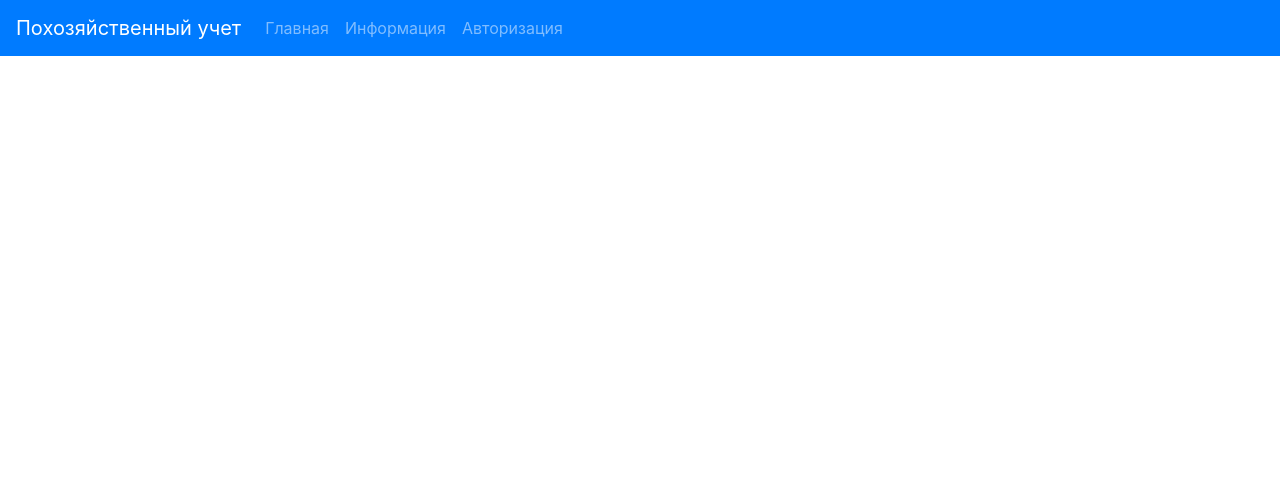
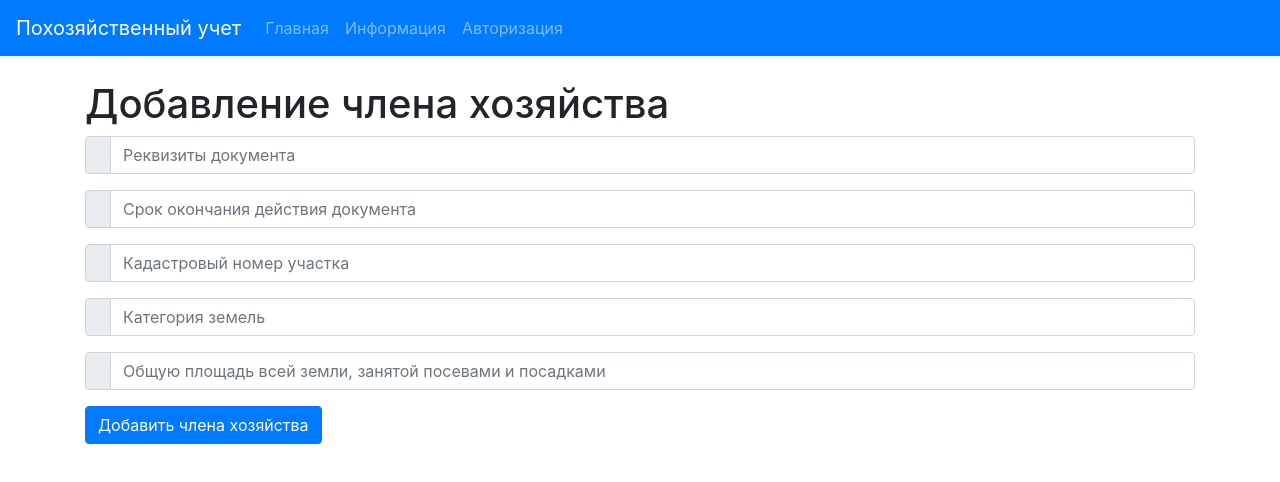
Before and after one commit to Goncharov-Egor/RespTiva, a React (Create React App) app in the folder tets/: page /AddLand/1/1/1 in a window 1280 px wide. Shown: the top 482 px of the page. Built offline with nearby package versions, Linux system fonts and the light colour scheme.

Commit message:
Fird commit

```diff
--- a/tets/src/App.js
+++ b/tets/src/App.js
@@ -12,6 +12,8 @@ import BankBook from "./pages/BankBook";
 import AddBankBook from "./addingPages/AddBankBook";
 import BankBookSpecification from "./pages/BankBookSpecification";
 import AddResident from "./addingPages/AddResident";
+import AddLand from "./addingPages/AddLand";
+import AddLandType from "./addingPages/AddLandType";
 
 export default class App extends Component{
     componentDidMount() {
@@ -44,7 +46,8 @@ export default class App extends Component{
                         <Route path={'/AddBankBook/:householdBookName/:kozhuunName'} exact component={AddBankBook}/>
                         <Route path={'/BankBookSpecification/:householdBookName/:kozhuunName/:bankBookName'} exact component={BankBookSpecification}/>
                         <Route path={'/AddResident/:householdBookName/:kozhuunName/:bankBookName'} exact component={AddResident}/>
-
+                        <Route path={'/AddLand/:householdBookName/:kozhuunName/:bankBookName'} exact component={AddLand}/>
+                        <Route path={'/GetLendTypesPath'} exact component={AddLandType}/>
                     </Switch>
                 </div>
             </BrowserRouter>
--- a/tets/src/addingPages/AddBankBook.js
+++ b/tets/src/addingPages/AddBankBook.js
@@ -51,7 +51,7 @@ export default class AddBankBook extends Component {
             residents: [{
                 birthDate: this.birthDate,
                 gender: this.gender,
-                name: this.name,
+                name: this.name1,
                 passport: {
                     issueDate: this.issueDate,
                     issuingAuthority: this.issuingAuthority,
--- /dev/null
+++ b/tets/src/addingPages/AddLand.js
@@ -0,0 +1,107 @@
+import React, {Component, Fragment} from "react";
+import {Form} from "react-bootstrap";
+import {AddBankBooksPath, AddLandPath} from "../helpers/Path";
+import axios from "axios";
+import {Redirect} from "react-router-dom";
+
+export default class AddLand extends Component {
+
+    componentDidMount() {
+
+    }
+
+    addButtonPressed = async (e) => {
+        let config = {
+            method: 'post',
+            url: AddLandPath,
+
+            headers: {
+                'Content-Type': 'application/json',
+                'Authorization' : localStorage.getItem('token')
+            }
+        };
+
+        let url = AddLandPath
+
+        const req = {
+            bankBookName: this.props.match.params.bankBookName,
+            householdBookName: this.props.match.params.householdBookName,
+            kozhuunName: this.props.match.params.kozhuunName,
+            cadastralNumber: this.cadastralNumber,
+            document: this.document,
+            documentEndDate: this.documentEndDate,
+            landCategory: this.landCategory,
+            totalArea: this.totalArea
+        }
+
+        await axios.post(url, req, config)
+            .then(res => {
+                console.log(res)
+            })
+            .catch(err => {
+                console.log(err)
+            })
+
+        this.setState({
+            isApply: true
+        })
+    }
+
+    componentWillMount() {
+        this.setState({
+            isApply: false
+        })
+    }
+
+    render() {
+        if(this.state.isApply) {
+            let path = '/BankBookSpecification/' + this.props.match.params.householdBookName + '/' + this.props.match.params.kozhuunName + '/' + this.props.match.params.bankBookName
+            return(<Redirect to={path}/>)
+        }
+        return(
+            <Fragment>
+                <h1>Добавление члена хозяйства</h1>
+                <Form>
+                    <Form.Group>
+
+                        <div className="input-group mb-3">
+                            <div className="input-group-prepend">
+                                <span className="input-group-text" id="basic-addon1"></span>
+                            </div>
+                            <input onChange={e => this.document = e.target.value} name='document' placeholder='Реквизиты документа' className="form-control" aria-describedby="basic-addon1"/>
+                        </div>
+                        <div className="input-group mb-3">
+                            <div className="input-group-prepend">
+                                <span className="input-group-text" id="basic-addon1"></span>
+                            </div>
+                            <input onChange={e => this.documentEndDate = e.target.value} name='documentEndDate' placeholder='Срок окончания действия документа' className="form-control" aria-describedby="basic-addon1"/>
+                        </div>
+
+                        <div className="input-group mb-3">
+                            <div className="input-group-prepend">
+                                <span className="input-group-text" id="basic-addon1"></span>
+                            </div>
+                            <input onChange={e => this.cadastralNumber = e.target.value} name='cadastralNumber' placeholder='Кадастровый номер участка' className="form-control" aria-describedby="basic-addon1"/>
+                        </div>
+
+                        <div className="input-group mb-3">
+                            <div className="input-group-prepend">
+                                <span className="input-group-text" id="basic-addon1"></span>
+                            </div>
+                            <input onChange={e => this.landCategory = e.target.value} name='landCategory' placeholder='Категория земель' className="form-control" aria-describedby="basic-addon1"/>
+                        </div>
+
+                        <div className="input-group mb-3">
+                            <div className="input-group-prepend">
+                                <span className="input-group-text" id="basic-addon1"></span>
+                            </div>
+                            <input onChange={e => this.totalArea = e.target.value} name='totalArea' placeholder='Общую площадь всей земли, занятой посевами и посадками' className="form-control" aria-describedby="basic-addon1"/>
+                        </div>
+
+                    </Form.Group>
+                </Form>
+                <button type="submit" className="btn btn-primary" onClick={e => this.addButtonPressed(e)}>Добавить члена хозяйства</button>
+            </Fragment>
+        )
+    }
+}
--- /dev/null
+++ b/tets/src/addingPages/AddLandType.js
@@ -0,0 +1,37 @@
+import React, {Component} from "react";
+import {AddLandPath, AddLandTypePath, GetLandsPath, GetLendTypesPath} from "../helpers/Path";
+import axios from "axios";
+
+export default class AddLandType extends Component {
+
+    componentDidMount = async () => {
+        let config = {
+            method: 'post',
+            url: GetLendTypesPath,
+
+            headers: {
+                'Content-Type': 'application/json',
+                'Authorization' : localStorage.getItem('token')
+            }
+        };
+
+        let url = GetLendTypesPath
+        await axios.get(url, config)
+            .then(res => {
+                console.log(res)
+            })
+            .catch(err => {
+                console.log(err)
+            })
+
+        this.setState({
+            isApply: true
+        })
+    }
+
+    render() {
+        return (
+            <h1>Salam voram</h1>
+        )
+    }
+}
--- a/tets/src/helpers/Path.js
+++ b/tets/src/helpers/Path.js
@@ -11,3 +11,6 @@ export let AddBankBooksPath = BasePath + "kozhuuns/household_books/bank_books/cr
 export let AddResidentPath = BasePath + "kozhuuns/household_books/bank_books/residents/add"
 export let GetResidentsPath = BasePath + "kozhuuns/household_books/bank_books/residents"
 export let GetLandsPath = BasePath + "kozhuuns/household_books/bank_books/lands"
+export let AddLandPath = BasePath + "kozhuuns/household_books/bank_books/lands/add"
+export let AddLandTypePath = BasePath + "kozhuuns/household_books/bank_books/land_types/add"
+export let GetLendTypesPath = BasePath + "land_types/"
--- a/tets/src/pages/BankBookSpecification.js
+++ b/tets/src/pages/BankBookSpecification.js
@@ -58,7 +58,11 @@ export default class BankBookSpecification extends Component {
     }
 
     addLand = (e) => {
+        this.props.history.push({pathname : '/AddLand/' + this.props.match.params.householdBookName + '/' + this.props.match.params.kozhuunName + '/' + this.props.match.params.bankBookName})
+    }
 
+    tmpbutton = (e) => {
+        this.props.history.push({pathname : '/GetLendTypesPath'})
     }
 
     render() {
@@ -73,6 +77,7 @@ export default class BankBookSpecification extends Component {
                     <h1>{this.props.match.params.bankBookName}</h1>
                 </Form>
                 <Form>
+                    <h2>-</h2>
                     <h2>Члены хозяйства</h2>
                     <ul className="list-group">
                         <button type="submit" className="btn btn-primary" onClick={e => this.addResidentButtonPressed(e)}>Добавить члена хозяйства</button>
@@ -95,6 +100,7 @@ export default class BankBookSpecification extends Component {
                     </ul>
                 </Form>
                 <Form>
+                    <h2>-</h2>
                     <h2>Земельные участки</h2>
                     <ul className="list-group">
                         <button type="submit" className="btn btn-primary" onClick={e => this.addLand(e)}>Добавить земельный участок</button>
@@ -103,11 +109,12 @@ export default class BankBookSpecification extends Component {
                                 return(<a href="#" className="list-group-item list-group-item-action"
                                           aria-current="true">
                                     <div className="d-flex w-100 justify-content-between">
-                                        <h5 className="mb-1">{index + 1} Кадастровый номер: {land.cadastralNumber}</h5>
-                                        <small>Имя создателя: {land.creatorName}</small>
-                                        <small>Категория: {land.landCategory}</small>
+                                        <h5 className="mb-1">Участок №{index + 1}. Кадастровый номер: {land.cadastralNumber}</h5>
+                                        <small><button type="submit" onClick={e => this.tmpbutton(e)} className="btn btn-outline-info" >Виды земель</button></small>
                                     </div>
                                     <p className="mb-1">Документ: {land.document}</p>
+                                    <p className="mb-1">Имя создателя: {land.creatorName}</p>
+                                    <p className="mb-1">Категория: {land.landCategory}</p>
                                     <small>Общая площадь: {land.totalArea}</small>
                                 </a>)
                                 // return <li className="list-group-item">{index}  {empl.creatorName} {empl.kozhuunName} {empl.name}</li>
```
Also changed, not shown: 1 other file (tests, documents, lock files or other folders).
